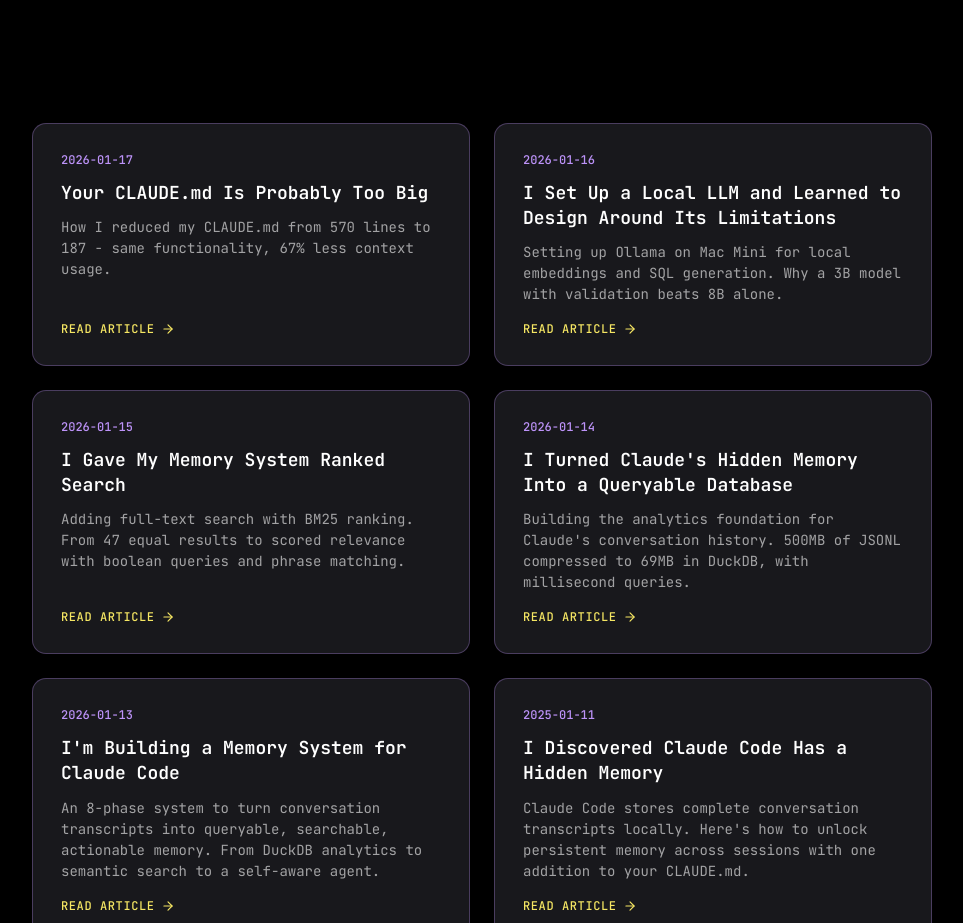
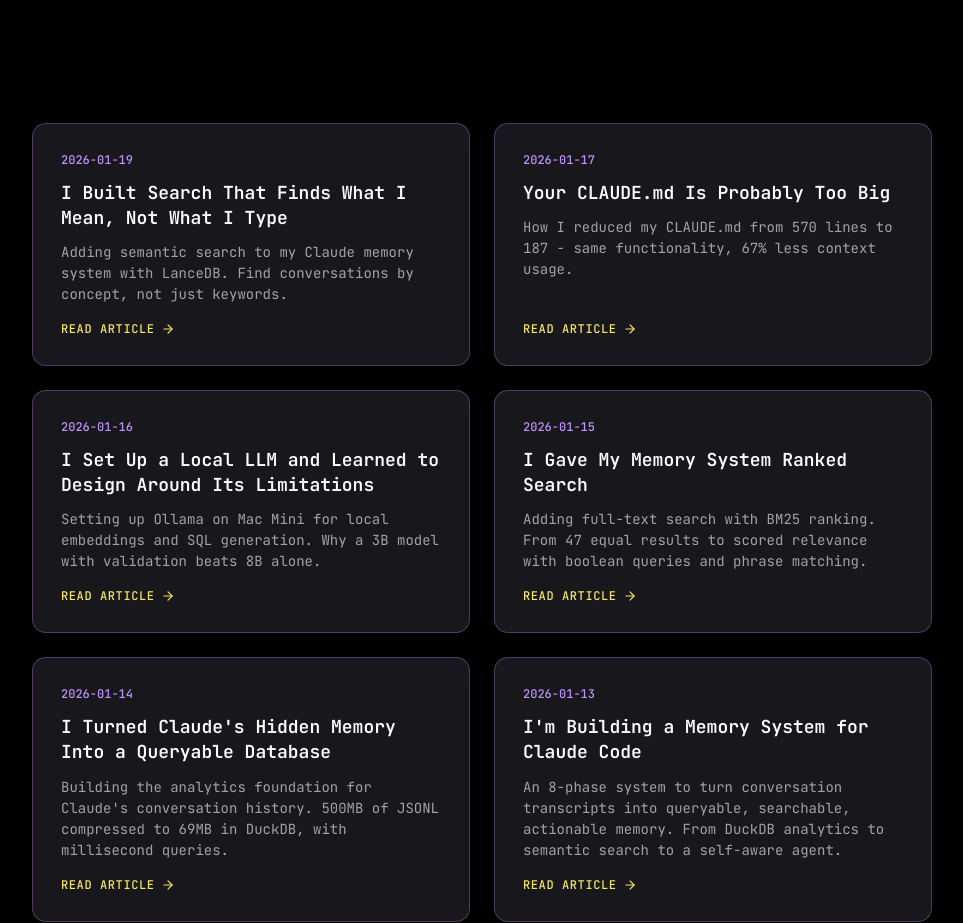
Before and after one commit to faanross/faanross.github.io, a SvelteKit app: page /claude in a window 1280 px wide. Shown: the part 1100-2023 px from the top of the page, without its empty margins (158-1121 px from the left). Built offline with nearby package versions, Linux system fonts and the light colour scheme.

Commit message:
Add semantic search article to Claude index page

```diff
--- a/src/routes/claude/+page.svelte
+++ b/src/routes/claude/+page.svelte
@@ -9,6 +9,12 @@
 	});
 
 	const articles = [
+		{
+			title: "I Built Search That Finds What I Mean, Not What I Type",
+			description: "Adding semantic search to my Claude memory system with LanceDB. Find conversations by concept, not just keywords.",
+			url: "/claude/semantic-search",
+			date: "2026-01-19"
+		},
 		{
 			title: "Your CLAUDE.md Is Probably Too Big",
 			description: "How I reduced my CLAUDE.md from 570 lines to 187 - same functionality, 67% less context usage.",
```
